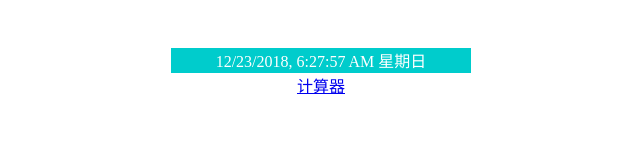
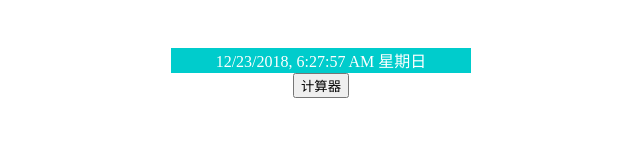
Before and after one commit to hui2007/Tool, a plain HTML site: page index.html in a window 1280 px wide. Shown: the whole page, without its empty margins (319-959 px from the left). Drawn offline with Linux system fonts and the light colour scheme.

Commit message:
Update index.html

```diff
--- a/index.html
+++ b/index.html
@@ -32,7 +32,7 @@ height:25px;
 
 </div>
 
-<a href="https://hui2007.github.io/Tool/Calculator.html">计算器</a>
+    <a href="https://hui2007.github.io/Tool/Calculator.html"><button>计算器</button></a>
 
 </body>
 
```
